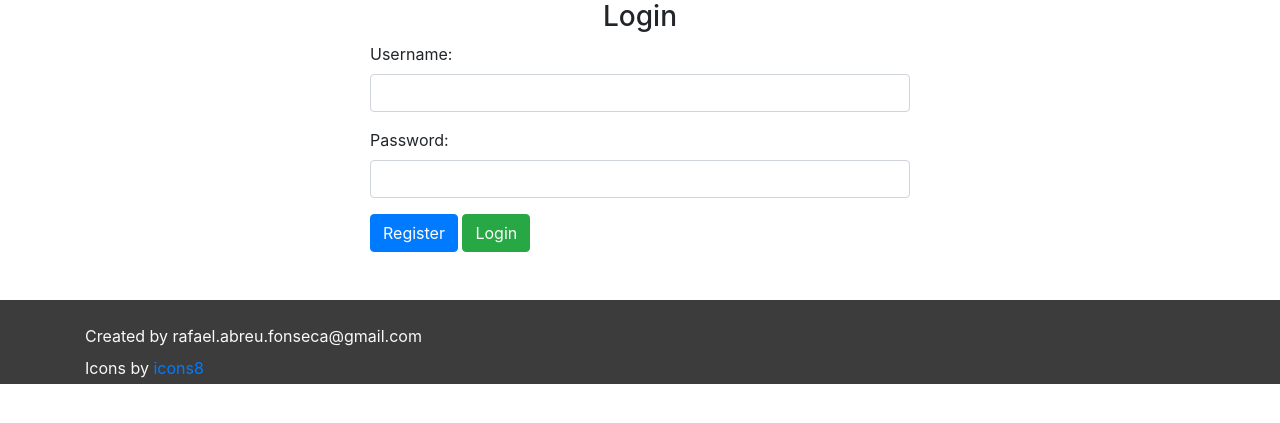
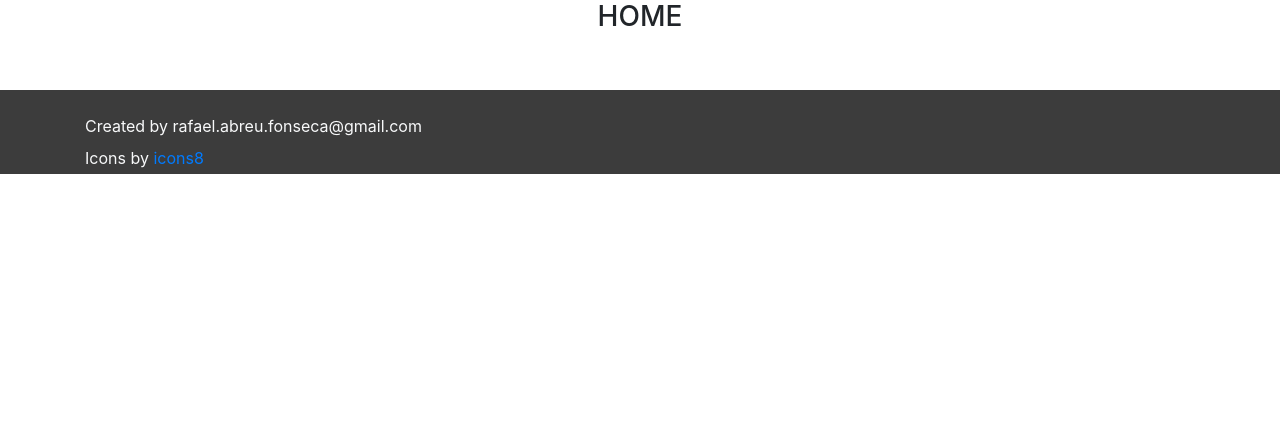
Before and after one commit to fonsecaRafael/music-collection, a Django app: page / in a window 1280 px wide. Shown: the part 56-479 px from the top of the page. Run offline with Django 4.2, Linux system fonts and the light colour scheme; some libraries are stand-ins or nearby versions.

Commit message:
Refactor, now home isn't login

```diff
--- a/musics/base/templates/base/home.html
+++ b/musics/base/templates/base/home.html
@@ -3,43 +3,15 @@
 
 {% block title %}MC - Home{% endblock title %}
 
-{% block description %}Music Collection Login page{% endblock description %}
+{% block description %}Music Collection Home page{% endblock description %}
 
 {% block body %}
 <div class="container">
 		<div class="row">
 			<div class="col-md-12">
 				<h3 class="text-center">
-					Login
+					HOME
 				</h3>
-				<div class="row align-center">
-					<div class="col-md-3"></div>
-					<div class="col-md-6">
-						<form role="form">
-							<div class="form-group">
-								<label for="userName">
-									Username:
-								</label>
-								<input type="text" class="form-control" id="userName">
-							</div>
-
-							<div class="form-group">
-								<label for="password">
-									Password:
-								</label>
-								<input type="password" class="form-control" id="password">
-							</div>
-
-							<button type="button" class="btn btn-primary">
-							Register
-							</button>
-							<button type="submit" class="btn btn-success">
-								Login
-							</button>
-						</form>
-					</div>
-					<div class="col-md-3"></div>
-				</div>
 			</div>
 		</div>
 	</div>
```
